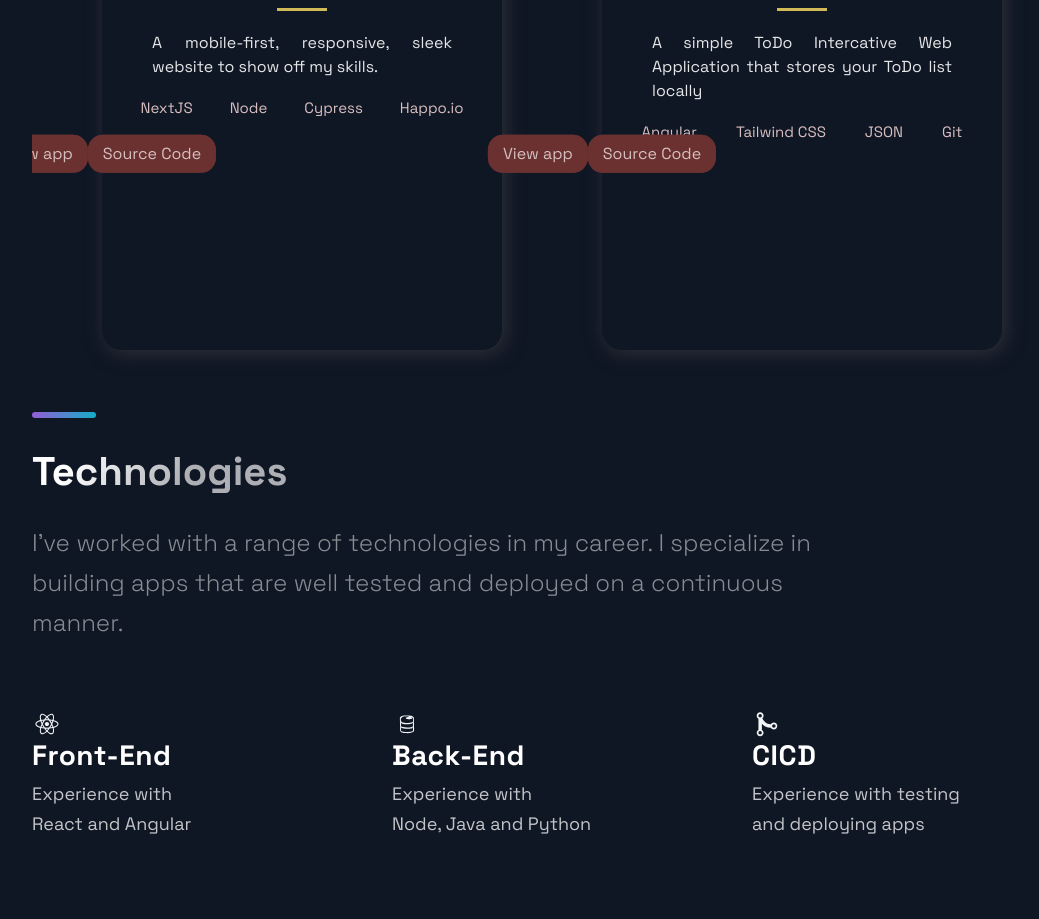
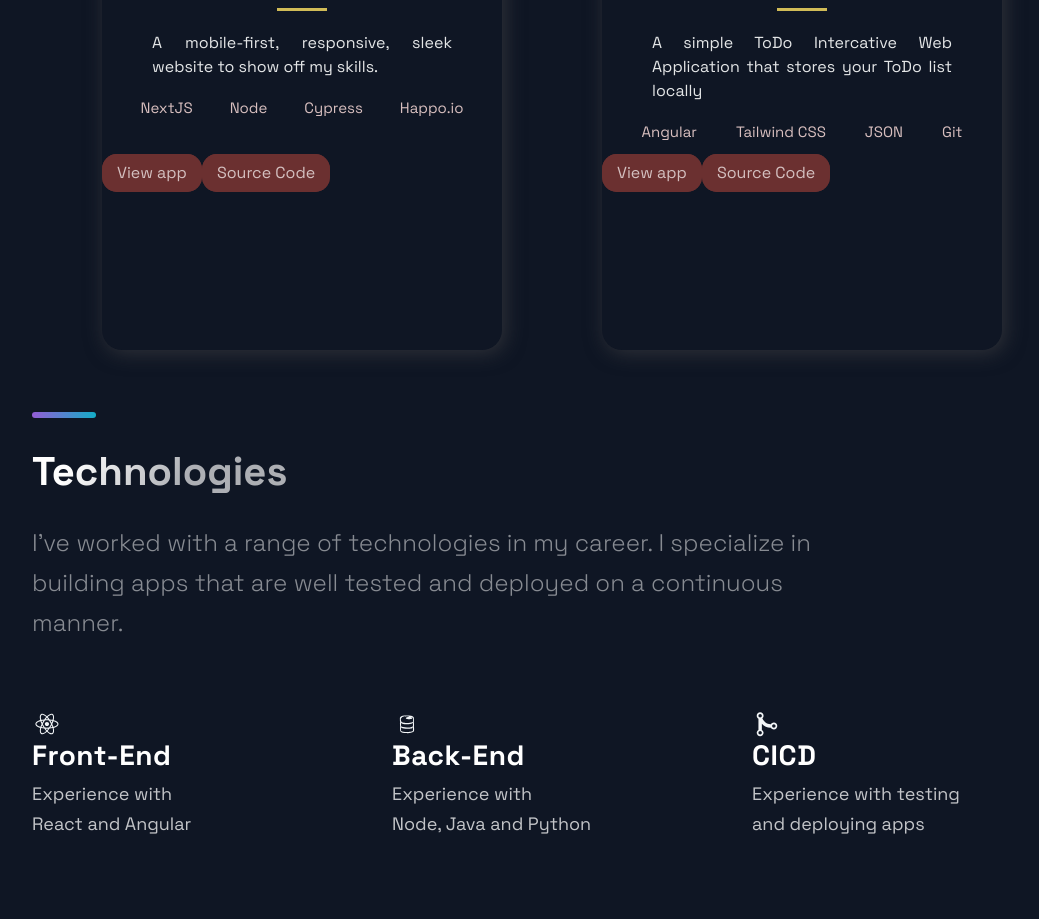
Before and after one commit to YasserShkeir/portfolio, a Next.js app: page / in a window 1280 px wide. Shown: the part 1340-2259 px from the top of the page, without its empty margins (88-1127 px from the left). Built offline with nearby package versions, Linux system fonts and the light colour scheme.

Commit message:
edit projects utiList n5

```diff
--- a/src/components/Projects/ProjectsStyles.js
+++ b/src/components/Projects/ProjectsStyles.js
@@ -79,8 +79,6 @@ export const CardInfo = styled.p`
 export const UtilityList = styled.ul`
   position: absolute;
   top: 80%;
-  -ms-transform: translate(-50%, -50%);
-  transform: translate(-50%, -50%);
 
   list-style-type: none;
   padding: 0;
```
